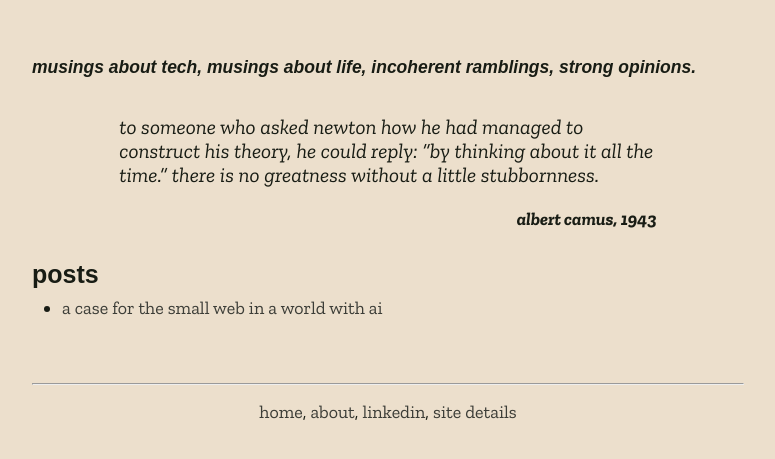
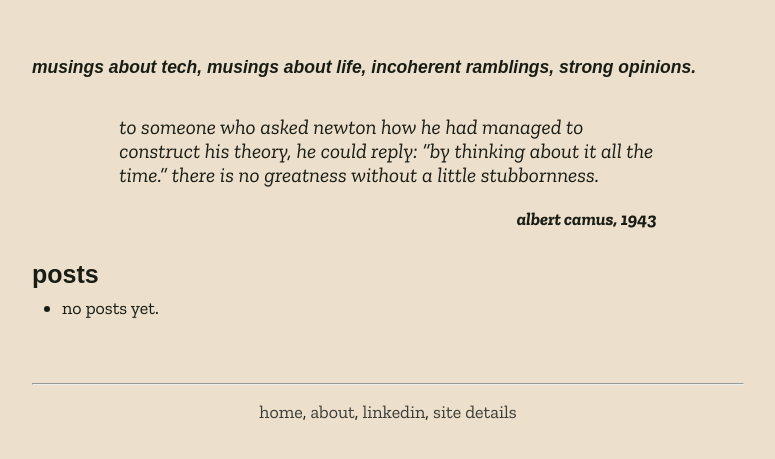
Before and after one commit to samfitz13/samfitz-nyc, a plain HTML site: page src/blog.html in a window 1280 px wide. Shown: the part 175-634 px from the top of the page, without its empty margins (252-1027 px from the left). Drawn offline with nearby package versions, Linux system fonts and the light colour scheme; a web font is replaced by a local one.

Commit message:
removed unpublished post from home and blog pages

```diff
--- a/src/blog.html
+++ b/src/blog.html
@@ -38,11 +38,7 @@
       <section>
         <h2>posts</h2>
         <ul>
-          <li>
-            <a href="/src/blog/a-case-for-the-small-web.html"
-              >a case for the small web in a world with ai</a
-            >
-          </li>
+          <li>No Posts Yet.</li>
         </ul>
       </section>
       <footer>
```
Also changed, not shown: src/index.html (+1 -5 lines).
